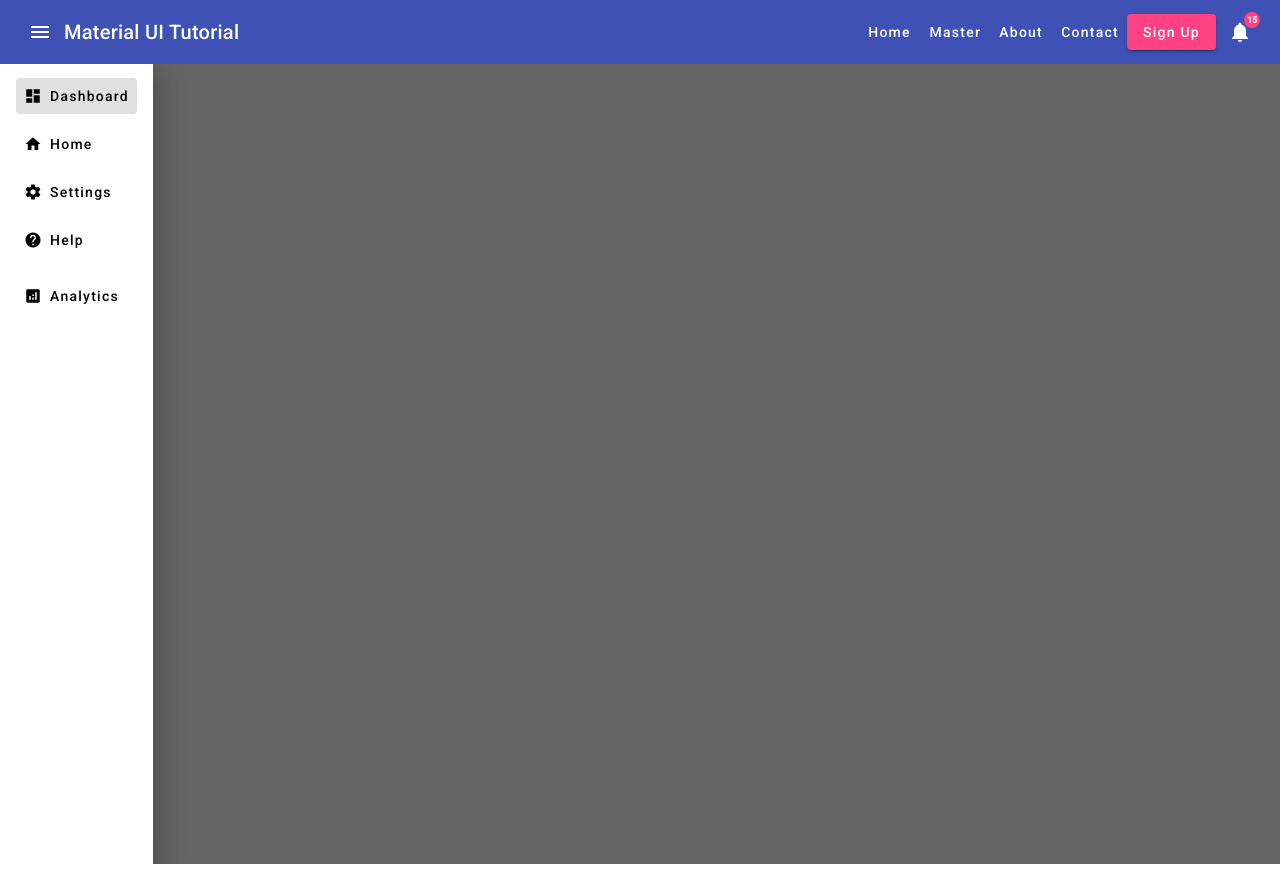
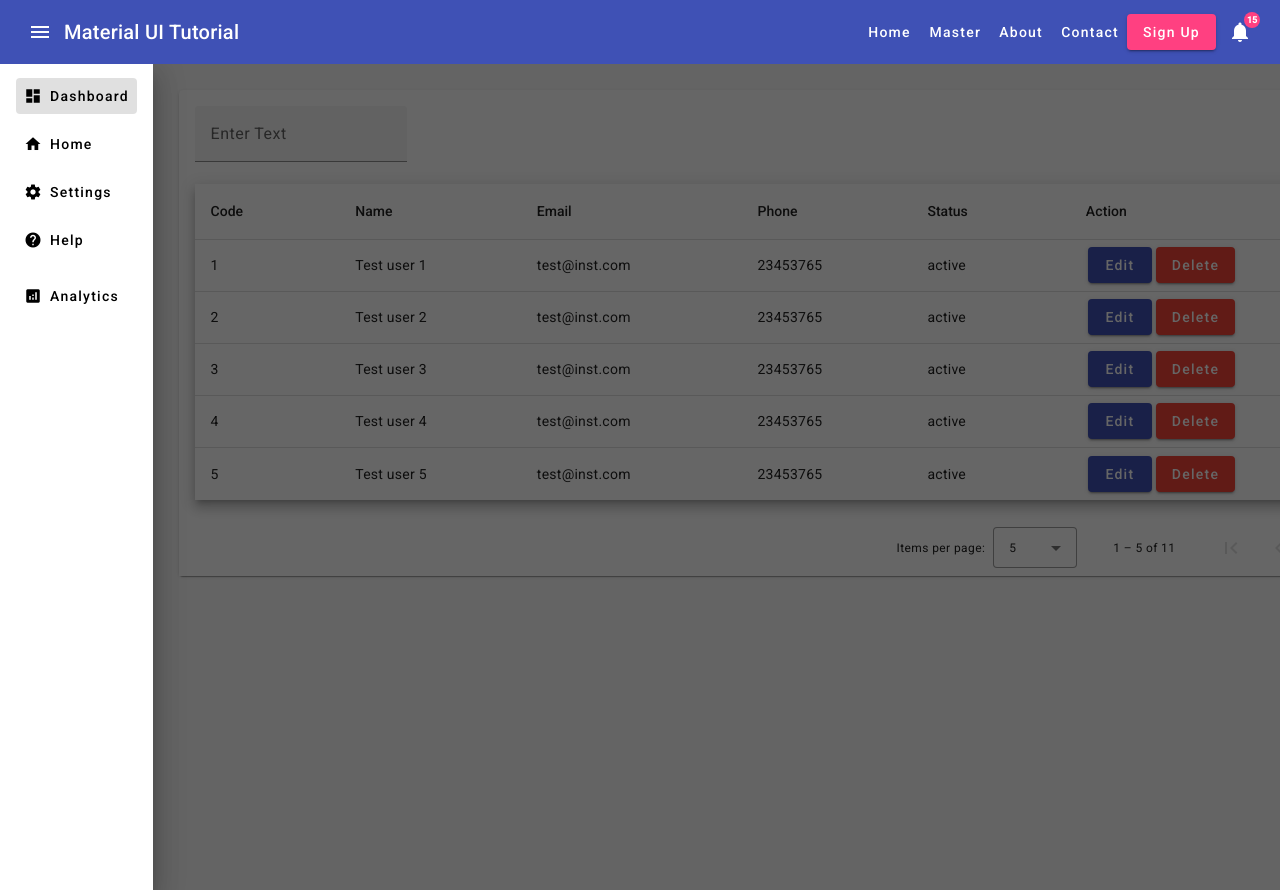
Before and after one commit to njugunaemilly/Material-Angular, an Angular app: page /table in a window 1280 px wide. Before the commit this address led to /. Before the commit the page ends 864 px from the top, so only its background shows below. Built offline with nearby package versions, Linux system fonts and the light colour scheme; data requests are answered from the project's data file.

Commit message:
Create mat-table and include paginatiom, sorting and filter features

```diff
--- a/src/app/app-routing.module.ts
+++ b/src/app/app-routing.module.ts
@@ -4,12 +4,14 @@ import { MenubarComponent } from './components/menubar/menubar.component';
 import { HomeComponent } from './components/home/home.component';
 import { CardComponent } from './components/card/card.component';
 import { SliderComponent } from './components/slider/slider.component';
+import { TableComponent } from './components/table/table.component';
 
 const routes: Routes = [
   // {path: '', component: MenubarComponent},
   {path:'', component: HomeComponent},
   {path: 'card', component: CardComponent},
-  {path: 'slider', component: SliderComponent}
+  {path: 'slider', component: SliderComponent},
+  {path: 'table', component: TableComponent}
 
 ];
 
--- /dev/null
+++ b/src/app/colorentity.ts
@@ -0,0 +1,4 @@
+export interface Colorentity {
+    code: string,
+    name: string
+}
--- /dev/null
+++ b/src/app/components/table/table.component.html
@@ -0,0 +1,49 @@
+<mat-card>
+    <mat-card-header>
+        <mat-form-field>
+            <input matInput (keyup)="Filterchange($event)" placeholder="Enter Text"/>
+        </mat-form-field>
+    </mat-card-header>
+    <mat-card-content>
+        <table matSort mat-table [dataSource]="dataSource" class="mat-elevation-z8">
+            <ng-container matColumnDef="code">
+                <th mat-sort-header mat-header-cell *matHeaderCellDef>Code</th>
+                <td mat-cell *matCellDef="let element">{{element.code}}</td>
+            </ng-container>
+
+            <ng-container matColumnDef="name">
+                <th mat-sort-header mat-header-cell *matHeaderCellDef>Name</th>
+                <td mat-cell *matCellDef="let element">{{element.name}}</td>
+            </ng-container>
+
+            <ng-container matColumnDef="email">
+                <th mat-sort-header mat-header-cell *matHeaderCellDef>Email</th>
+                <td mat-cell *matCellDef="let element">{{element.email}}</td>
+            </ng-container>
+
+            <ng-container matColumnDef="phone">
+                <th mat-sort-header mat-header-cell *matHeaderCellDef>Phone</th>
+                <td mat-cell *matCellDef="let element">{{element.phone}}</td>
+            </ng-container>
+
+            <ng-container matColumnDef="status">
+                <th mat-sort-header mat-header-cell *matHeaderCellDef>Status</th>
+                <td mat-cell *matCellDef="let element">{{element.status}}</td>
+            </ng-container>
+
+            <ng-container matColumnDef="action">
+                <th mat-header-cell *matHeaderCellDef>Action</th>
+                <td mat-cell *matCellDef="let element">
+                    <button mat-raised-button color="primary" >Edit</button>
+                    <button mat-raised-button color="warn">Delete</button>
+                </td>
+            </ng-container>
+            <tr mat-header-row *matHeaderRowDef="displayedColumns"></tr>
+            <tr mat-row *matRowDef="let row; columns: displayedColumns"></tr>
+        </table>
+    </mat-card-content>
+    <br>
+    <mat-card-footer>
+        <mat-paginator [pageSizeOptions]="[5, 10, 20]" showFirstLastButtons></mat-paginator>
+    </mat-card-footer>
+</mat-card>
--- /dev/null
+++ b/src/app/components/table/table.component.scss
@@ -0,0 +1,7 @@
+mat-card{
+    margin: 2%;
+}
+
+button{
+    margin: 2px;
+}
--- /dev/null
+++ b/src/app/components/table/table.component.ts
@@ -0,0 +1,39 @@
+import { Component, ViewChild } from '@angular/core';
+import { MasterService } from '../../service/master.service';
+import { Customer } from '../../customer';
+import { MatTableDataSource } from '@angular/material/table';
+import { MatPaginator } from '@angular/material/paginator';
+import { MatSort } from '@angular/material/sort';
+
+@Component({
+  selector: 'app-table',
+  templateUrl: './table.component.html',
+  styleUrl: './table.component.scss'
+})
+export class TableComponent {
+
+  customerList!: Customer[];
+  dataSource!: MatTableDataSource<Customer>;
+  displayedColumns: string[] = ["code", "name", "email", "phone", "status", "action"];
+  @ViewChild(MatPaginator) paginator!: MatPaginator;
+  @ViewChild(MatSort) sort!: MatSort;
+
+
+  constructor( private service: MasterService){  }
+
+  ngOnInit(){
+    this.service.GetCustomer().subscribe(res=>{
+      console.log(res)
+      this.customerList= res;
+      this.dataSource = new MatTableDataSource<Customer>(this.customerList);
+      this.dataSource.paginator = this.paginator;
+      this.dataSource.sort = this.sort;
+
+    })
+  }
+  Filterchange(data: Event){
+    const value=(data.target as HTMLInputElement).value;
+    this.dataSource.filter=value;
+  }
+
+}
--- /dev/null
+++ b/src/app/customer.ts
@@ -0,0 +1,7 @@
+export interface Customer {
+    code: string,
+    name: string,
+    email: string,
+    phone: string,
+    action: string,
+}
--- /dev/null
+++ b/src/app/service/master.service.ts
@@ -0,0 +1,28 @@
+import { HttpClient } from '@angular/common/http';
+import { Injectable } from '@angular/core';
+import { Colorentity } from '../colorentity';
+import { Observable } from 'rxjs';
+import { Customer } from '../customer';
+
+@Injectable({
+  providedIn: 'root'
+})
+export class MasterService {
+
+  private url= 'http://localhost:3000/customers'
+  constructor(private http: HttpClient) { }
+
+
+  GetColorList():Colorentity[]{
+    return [
+      {code: 'c1', name: 'Green'},
+      {code:'c2', name: 'Red'},
+      {code: 'c3', name: 'Yellow'},
+      {code: 'c4', name: 'Pink'}
+    ]
+  }
+
+  GetCustomer():Observable<Customer[]>{
+    return this.http.get<Customer[]>(this.url);
+  }
+}
```
Also changed, not shown: src/Material.Modules.ts (+13 -5 lines), src/app/app.module.ts (+6 -2 lines), 2 other files (tests, documents, lock files or other folders).
